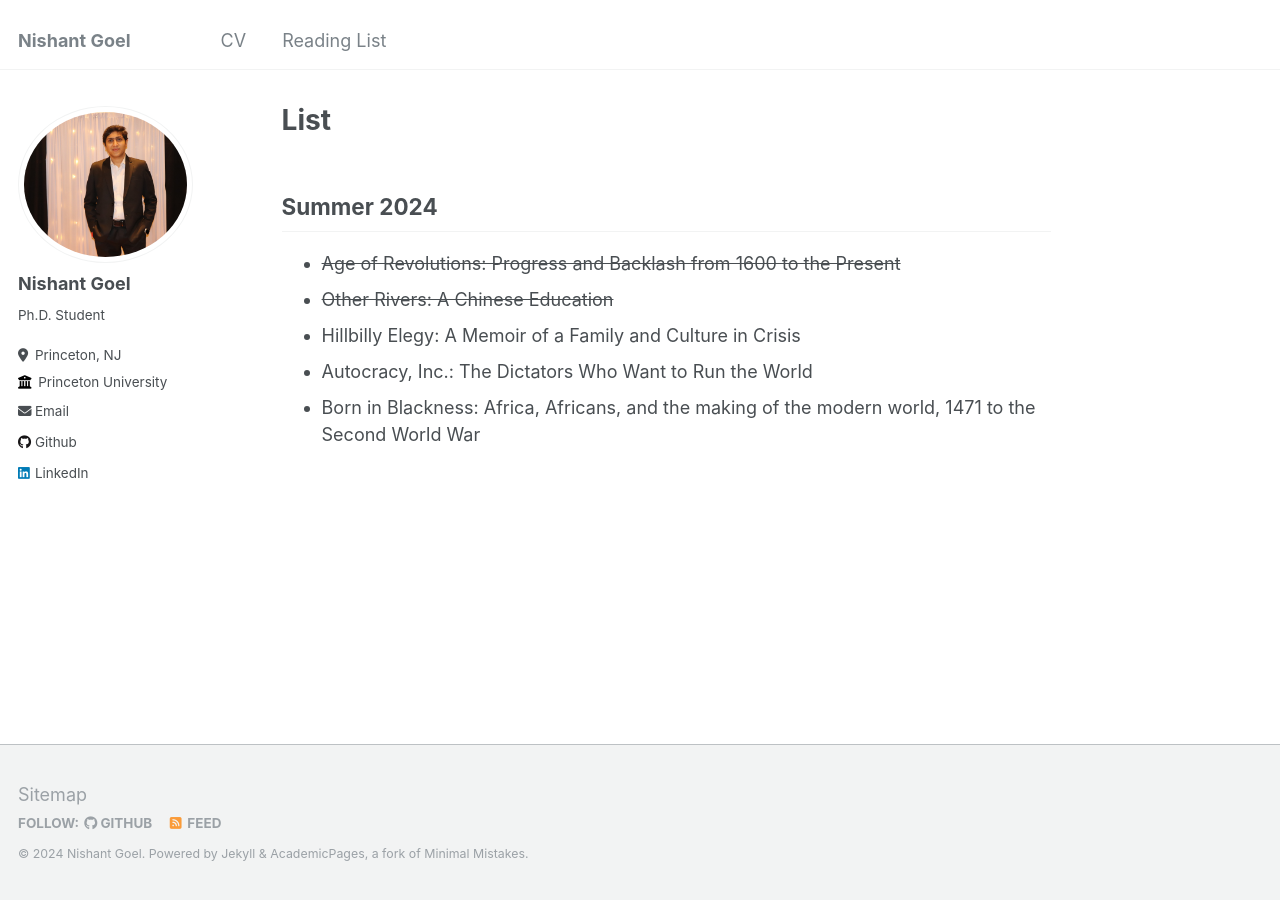
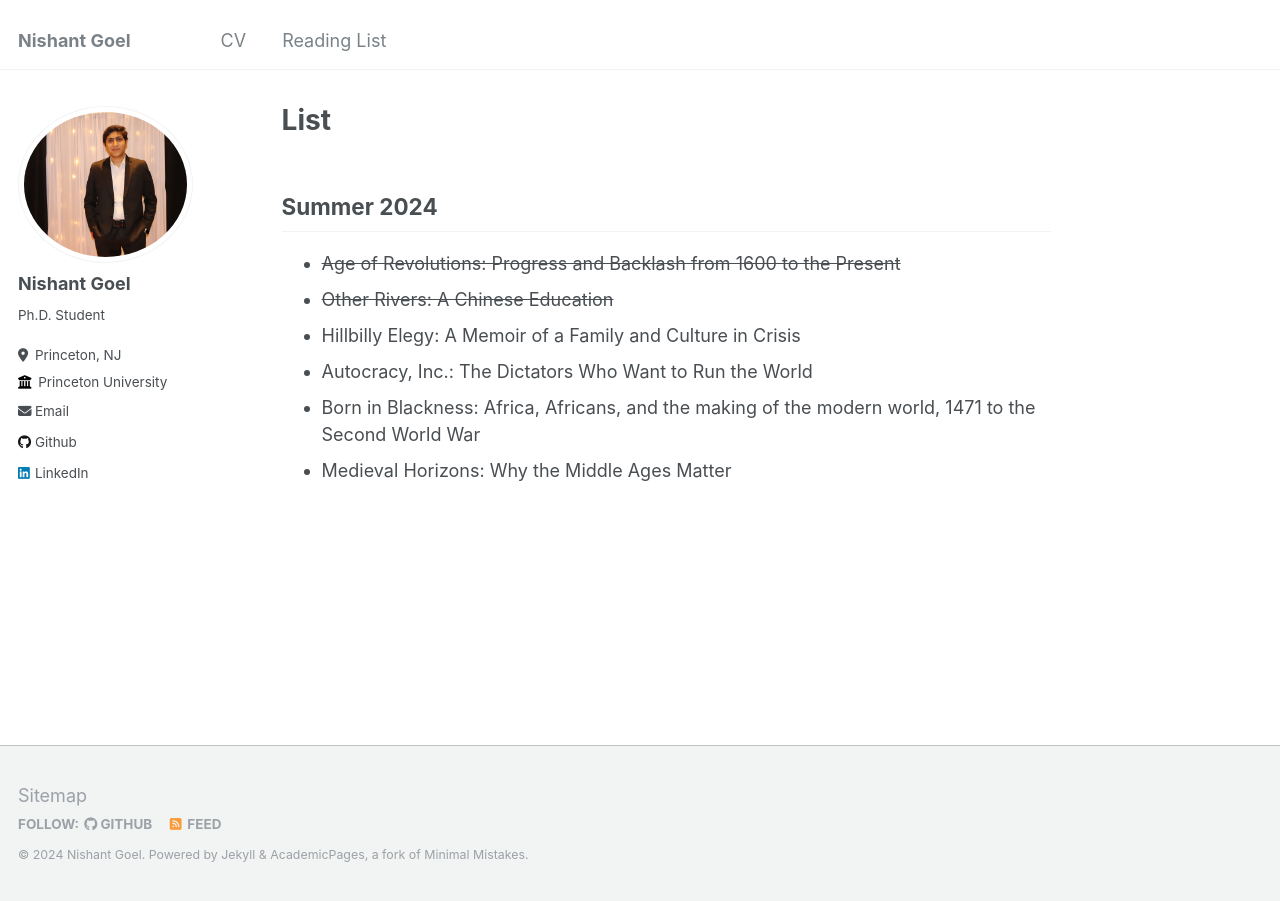
Before and after one commit to nish-goel/nish-goel.github.io, a Jekyll site: the page built from _pages/markdown.md, in a window 1280 px wide. Built offline with Jekyll 4.4.1, drawn with Linux system fonts in a browser that asks for light colours.

Commit message:
Update markdown.md

```diff
--- a/_pages/markdown.md
+++ b/_pages/markdown.md
@@ -14,6 +14,7 @@ redirect_from:
 * Hillbilly Elegy: A Memoir of a Family and Culture in Crisis
 * Autocracy, Inc.: The Dictators Who Want to Run the World
 * Born in Blackness: Africa, Africans, and the making of the modern world, 1471 to the Second World War
+* Medieval Horizons: Why the Middle Ages Matter
 
 <!--
 ## Locations of key files/directories
```
